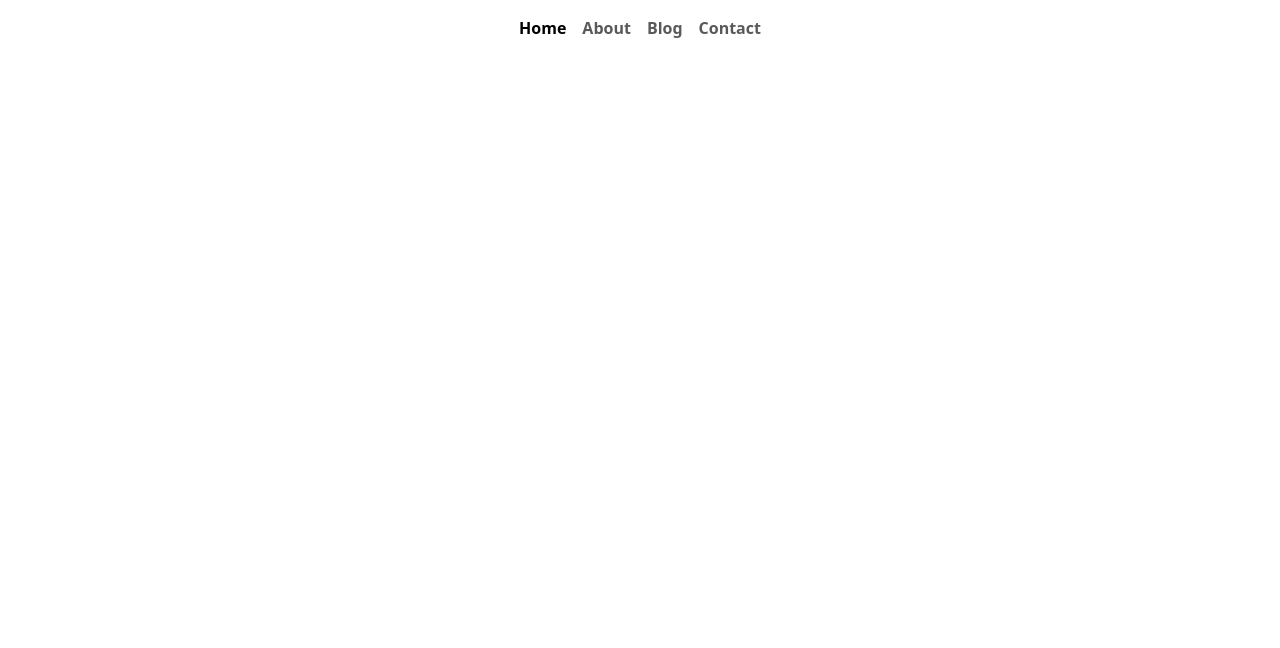
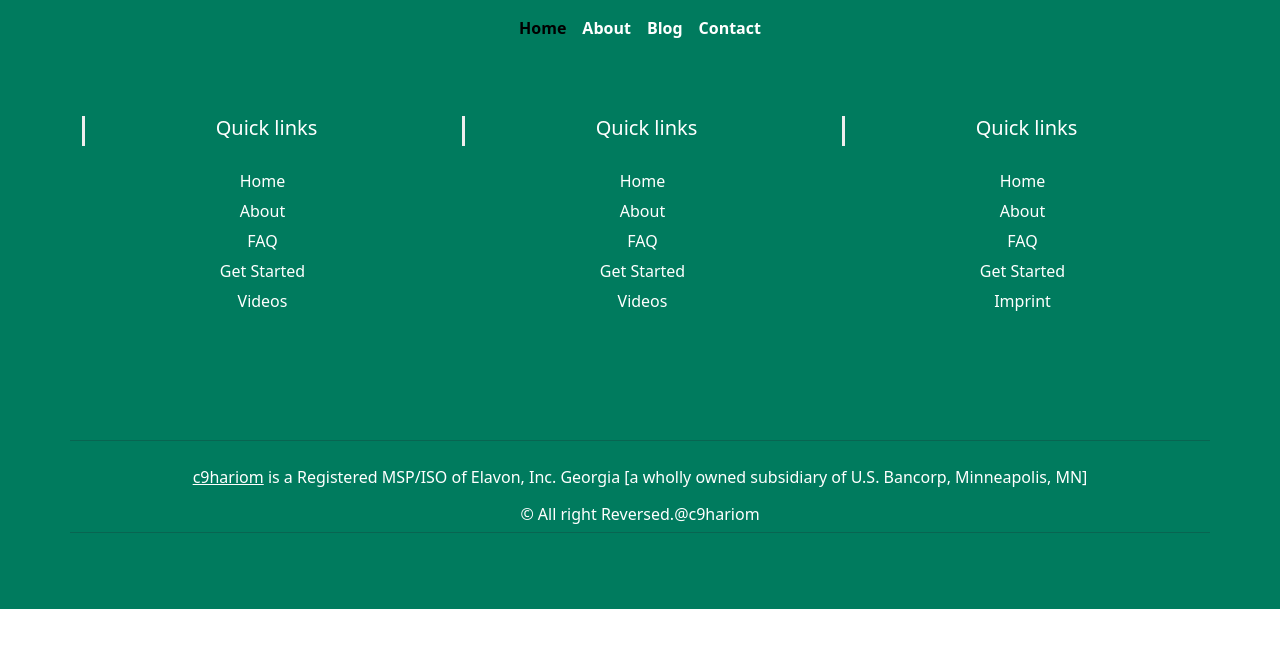
Before and after one commit to c9hariom/coders-blog-nextJS, a Next.js app: page / in a window 1280 px wide. Shown: the top 648 px of the page. Built offline with nearby package versions, Linux system fonts and the light colour scheme.

Commit message:
added footer fixed nav active link

```diff
--- /dev/null
+++ b/component/footer.js
@@ -0,0 +1,165 @@
+import React from 'react'
+
+const Footer = () => {
+  return (
+    <div>
+      <section id='footer'>
+        <div className='container'>
+          <div className='row text-center text-xs-center text-sm-left text-md-left'>
+            <div className='col-xs-12 col-sm-4 col-md-4'>
+              <h5>Quick links</h5>
+              <ul className='list-unstyled quick-links'>
+                <li>
+                  <a href='#'>
+                    <i className='fa fa-angle-double-right'></i>Home
+                  </a>
+                </li>
+                <li>
+                  <a href='#'>
+                    <i className='fa fa-angle-double-right'></i>About
+                  </a>
+                </li>
+                <li>
+                  <a href='#'>
+                    <i className='fa fa-angle-double-right'></i>FAQ
+                  </a>
+                </li>
+                <li>
+                  <a href='#'>
+                    <i className='fa fa-angle-double-right'></i>Get Started
+                  </a>
+                </li>
+                <li>
+                  <a href='#'>
+                    <i className='fa fa-angle-double-right'></i>Videos
+                  </a>
+                </li>
+              </ul>
+            </div>
+            <div className='col-xs-12 col-sm-4 col-md-4'>
+              <h5>Quick links</h5>
+              <ul className='list-unstyled quick-links'>
+                <li>
+                  <a href='#'>
+                    <i className='fa fa-angle-double-right'></i>Home
+                  </a>
+                </li>
+                <li>
+                  <a href='#'>
+                    <i className='fa fa-angle-double-right'></i>About
+                  </a>
+                </li>
+                <li>
+                  <a href='#'>
+                    <i className='fa fa-angle-double-right'></i>FAQ
+                  </a>
+                </li>
+                <li>
+                  <a href='#'>
+                    <i className='fa fa-angle-double-right'></i>Get Started
+                  </a>
+                </li>
+                <li>
+                  <a href='#'>
+                    <i className='fa fa-angle-double-right'></i>Videos
+                  </a>
+                </li>
+              </ul>
+            </div>
+            <div className='col-xs-12 col-sm-4 col-md-4'>
+              <h5>Quick links</h5>
+              <ul className='list-unstyled quick-links'>
+                <li>
+                  <a href='#'>
+                    <i className='fa fa-angle-double-right'></i>Home
+                  </a>
+                </li>
+                <li>
+                  <a href='#'>
+                    <i className='fa fa-angle-double-right'></i>About
+                  </a>
+                </li>
+                <li>
+                  <a href='#'>
+                    <i className='fa fa-angle-double-right'></i>FAQ
+                  </a>
+                </li>
+                <li>
+                  <a href='#'>
+                    <i className='fa fa-angle-double-right'></i>Get Started
+                  </a>
+                </li>
+                <li>
+                  <a
+                    href='https://wwwe.sunlimetech.com'
+                    title='Design and developed by'
+                  >
+                    <i className='fa fa-angle-double-right'></i>Imprint
+                  </a>
+                </li>
+              </ul>
+            </div>
+          </div>
+          <div className='row'>
+            <div className='col-xs-12 col-sm-12 col-md-12 mt-2 mt-sm-5'>
+              <ul className='list-unstyled list-inline social text-center'>
+                <li className='list-inline-item'>
+                  <a href='#'>
+                    <i className='fa fa-facebook'></i>
+                  </a>
+                </li>
+                <li className='list-inline-item'>
+                  <a href='#'>
+                    <i className='fa fa-twitter'></i>
+                  </a>
+                </li>
+                <li className='list-inline-item'>
+                  <a href='#'>
+                    <i className='fa fa-instagram'></i>
+                  </a>
+                </li>
+                <li className='list-inline-item'>
+                  <a href='#'>
+                    <i className='fa fa-google-plus'></i>
+                  </a>
+                </li>
+                <li className='list-inline-item'>
+                  <a href='#' target='_blank'>
+                    <i className='fa fa-envelope'></i>
+                  </a>
+                </li>
+              </ul>
+            </div>
+            <hr />
+          </div>
+          <div className='row'>
+            <div className='col-xs-12 col-sm-12 col-md-12 mt-2 mt-sm-2 text-center text-white'>
+              <p>
+                <u>
+                  <a href='#'>
+                    c9hariom
+                  </a>
+                </u>{' '}
+                is a Registered MSP/ISO of Elavon, Inc. Georgia [a wholly owned
+                subsidiary of U.S. Bancorp, Minneapolis, MN]
+              </p>
+              <p className='h6'>
+                © All right Reversed.
+                <a
+                  className='text-green ml-2'
+                  href='#'
+                  target='_blank'
+                >
+                  @c9hariom
+                </a>
+              </p>
+            </div>
+            <hr />
+          </div>
+        </div>
+      </section>
+    </div>
+  )
+}
+
+export default Footer
--- a/component/nav.js
+++ b/component/nav.js
@@ -1,38 +1,62 @@
 import React from 'react'
 import Link from 'next/link'
-
+import { useRouter } from 'next/router'
 
 const Nav = () => {
+  const router = useRouter()
   return (
-    <div>
+    <div className='navbar-main'>
       <div className='d-flex justify-content-center align-items-center'>
-      <nav className='navbar navbar-expand-lg'>
-        <div className='container-fluid'>
+        <nav className='navbar navbar-expand-lg'>
+          <div className='container-fluid'>
             <ul className='navbar-nav me-auto mb-2 mb-lg-0'>
               <li className='nav-item'>
-                <Link className='nav-link active' aria-current='page' href="/">
+                <Link
+                  className={`nav-link ${
+                    router.pathname === '/' || router.pathname === ''
+                      ? 'active'
+                      : ''
+                  }`}
+                  aria-current='page'
+                  href='/'
+                >
                   Home
                 </Link>
               </li>
               <li className='nav-item'>
-                <Link className='nav-link' href='/about'>
+                <Link
+                  className={`nav-link ${
+                    router.pathname === '/about' ? 'active' : ''
+                  }`}
+                  href='/about'
+                >
                   About
                 </Link>
               </li>
               <li className='nav-item'>
-                <Link className='nav-link' href='/blog'>
+                <Link
+                  className={`nav-link ${
+                    router.pathname === '/blog' ? 'active' : ''
+                  }`}
+                  href='/blog'
+                >
                   Blog
                 </Link>
               </li>
               <li className='nav-item'>
-                <Link className='nav-link' href='/contact'>
+                <Link
+                  className={`nav-link ${
+                    router.pathname === '/contact' ? 'active' : ''
+                  }`}
+                  href='/contact'
+                >
                   Contact
                 </Link>
               </li>
             </ul>
-        </div>
-      </nav>
-    </div>
+          </div>
+        </nav>
+      </div>
     </div>
   )
 }
--- a/pages/_app.js
+++ b/pages/_app.js
@@ -1,6 +1,7 @@
 import '@/styles/globals.css'
 import Nav from '../component/nav'
 import Head from 'next/head'
+import Footer from '@/component/footer'
 
 export default function App ({ Component, pageProps }) {
   return (
@@ -11,6 +12,7 @@ export default function App ({ Component, pageProps }) {
     </Head>
     <Nav></Nav>
       <Component {...pageProps} />
+    <Footer/>
     </>
   )
 }
--- a/styles/globals.css
+++ b/styles/globals.css
@@ -1,3 +1,86 @@
 .navbar-nav{
   font-weight: bold;
 }
+
+/* nav color */
+
+.navbar-main *{
+background-color: #007b5e;
+color:white
+}
+
+/* Footer -start */
+section {
+  padding: 60px 0;
+}
+
+section .section-title {
+  text-align: center;
+  color: #007b5e;
+  margin-bottom: 50px;
+  text-transform: uppercase;
+}
+#footer {
+  background: #007b5e !important;
+}
+#footer h5{
+padding-left: 10px;
+  border-left: 3px solid #eeeeee;
+  padding-bottom: 6px;
+  margin-bottom: 20px;
+  color:#ffffff;
+}
+#footer a {
+  color: #ffffff;
+  text-decoration: none !important;
+  background-color: transparent;
+  -webkit-text-decoration-skip: objects;
+}
+#footer ul.social li{
+padding: 3px 0;
+}
+#footer ul.social li a i {
+  margin-right: 5px;
+font-size:25px;
+-webkit-transition: .5s all ease;
+-moz-transition: .5s all ease;
+transition: .5s all ease;
+}
+#footer ul.social li:hover a i {
+font-size:30px;
+margin-top:-10px;
+}
+#footer ul.social li a,
+#footer ul.quick-links li a{
+color:#ffffff;
+}
+#footer ul.social li a:hover{
+color:#eeeeee;
+}
+#footer ul.quick-links li{
+padding: 3px 0;
+-webkit-transition: .5s all ease;
+-moz-transition: .5s all ease;
+transition: .5s all ease;
+}
+#footer ul.quick-links li:hover{
+padding: 3px 0;
+margin-left:5px;
+font-weight:700;
+}
+#footer ul.quick-links li a i{
+margin-right: 5px;
+}
+#footer ul.quick-links li:hover a i {
+  font-weight: 700;
+}
+
+@media (max-width:767px){
+#footer h5 {
+  padding-left: 0;
+  border-left: transparent;
+  padding-bottom: 0px;
+  margin-bottom: 10px;
+}
+}
+/* Footer - end */
```
